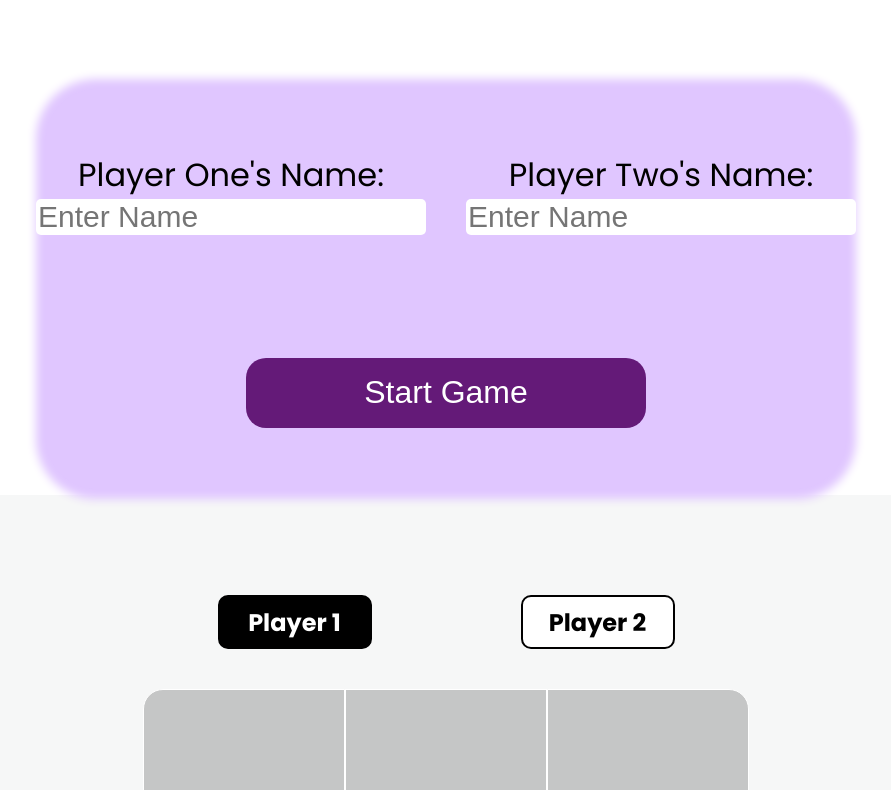
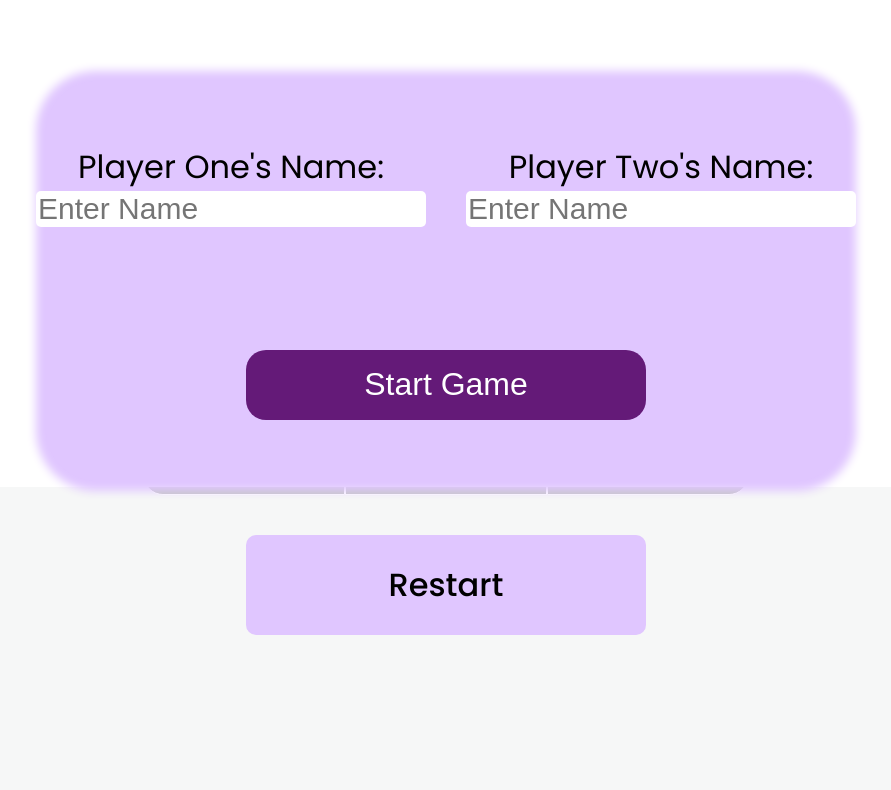
Before and after one commit to AndreaLeah/Tic-Tac-Toe, a plain HTML site: page index.html in a window 1280 px wide. Shown: the part 313-1103 px from the top of the page, without its empty margins (194-1085 px from the left). After the commit the page ends 956 px from the top, so only its background shows below. Drawn offline with Linux system fonts and the light colour scheme.

Commit message:
Restore Flow Between Form and Page

```diff
--- a/styles.css
+++ b/styles.css
@@ -19,19 +19,20 @@
 body {
     font-family: var(--font);
     background-color: rgb(246, 247, 247);
-    overflow-x: hidden;
-    overflow-y: hidden;
+    /* overflow-x: hidden;
+    overflow-y: hidden; */
 }
 
 /* Form Container */
 
 .form-container {
-    position: relative;
+    position: absolute;
     top: 0;
     left: 0;
     height: 100vh;
     width: 100vw;
     background-color: white;
+    z-index: 2;
 }
 
 .heading {
```
